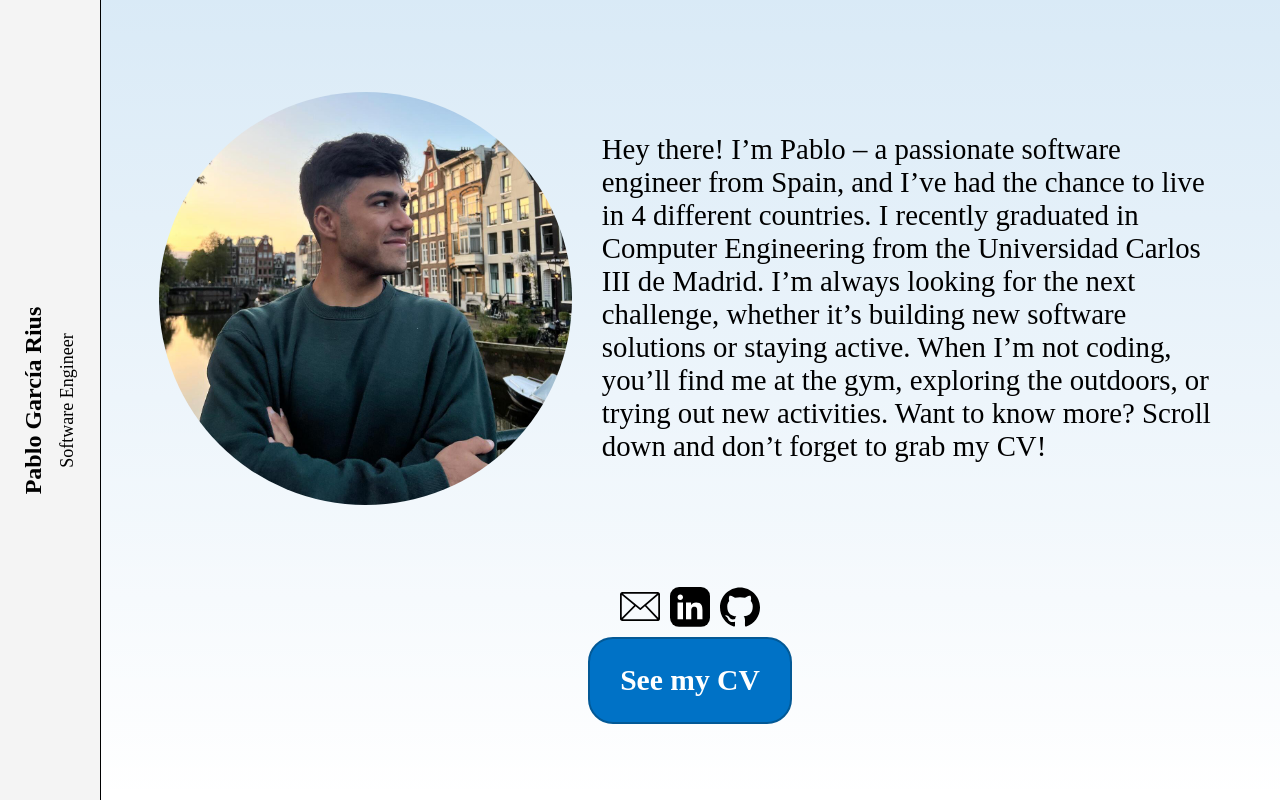
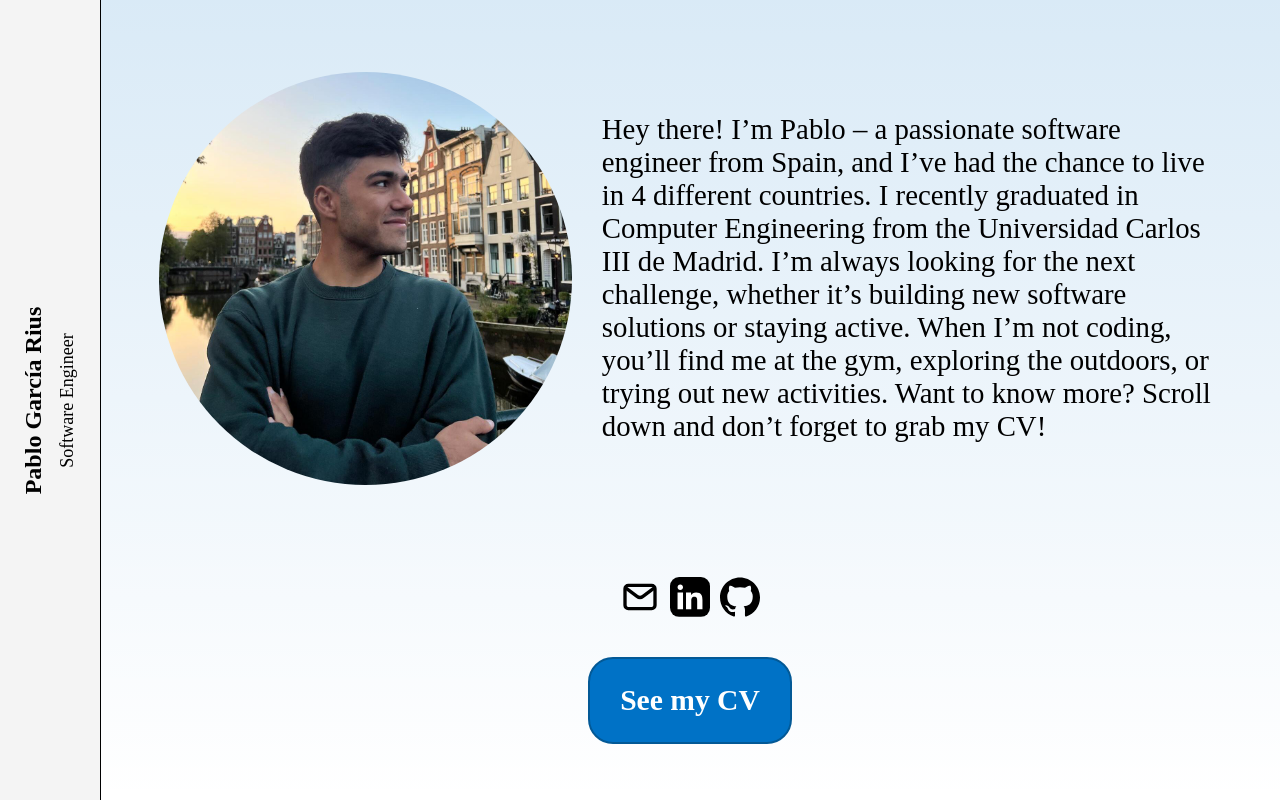
Before and after one commit to PabloRius/Portfolio, an Astro site: page / in a window 1280 px wide. Built offline with nearby package versions, Linux system fonts and the light colour scheme; Astro itself is replaced by a stand-in of ours.

Commit message:
Change email icon

```diff
--- a/src/components/icons/Email.astro
+++ b/src/components/icons/Email.astro
@@ -5,9 +5,18 @@ const { size } = Astro.props;
 <svg
   xmlns="http://www.w3.org/2000/svg"
   width={size || 16}
-  viewBox="0 0 30 21.694"
-  xml:space="preserve"
+  height="100"
+  viewBox="0 0 3 3"
+  fill="none"
   ><path
-    d="M1.72 0h26.558a1.72 1.72 0 0 1 1.215.505 1.72 1.72 0 0 1 .505 1.216v18.252a1.7 1.7 0 0 1-.298.965.7.7 0 0 1-.161.243.7.7 0 0 1-.16.112 1.72 1.72 0 0 1-1.101.401H1.72a1.72 1.72 0 0 1-1.216-.505A1.72 1.72 0 0 1 0 19.973V1.72C0 1.247.193.816.505.504A1.72 1.72 0 0 1 1.72 0m-.4 19.249 9.308-9.331L1.32 2.329zm10.333-8.496-9.596 9.621h25.807l-9.172-9.619-3.022 2.575a.656.656 0 0 1-.843.01zm8.043-.853 8.984 9.424V2.245zM2.165 1.32l13.067 10.654L27.737 1.32z"
+    d="m.5.875.775.581a.375.375 0 0 0 .45 0L2.5.875"
+    stroke="#000"
+    stroke-width=".25"
+    stroke-linecap="round"
+    stroke-linejoin="round"></path><path
+    stroke="#000"
+    stroke-width=".25"
+    stroke-linecap="round"
+    d="M.625.625h1.75a.25.25 0 0 1 .25.25v1.25a.25.25 0 0 1-.25.25H.625a.25.25 0 0 1-.25-.25V.875a.25.25 0 0 1 .25-.25z"
   ></path></svg
 >
```
